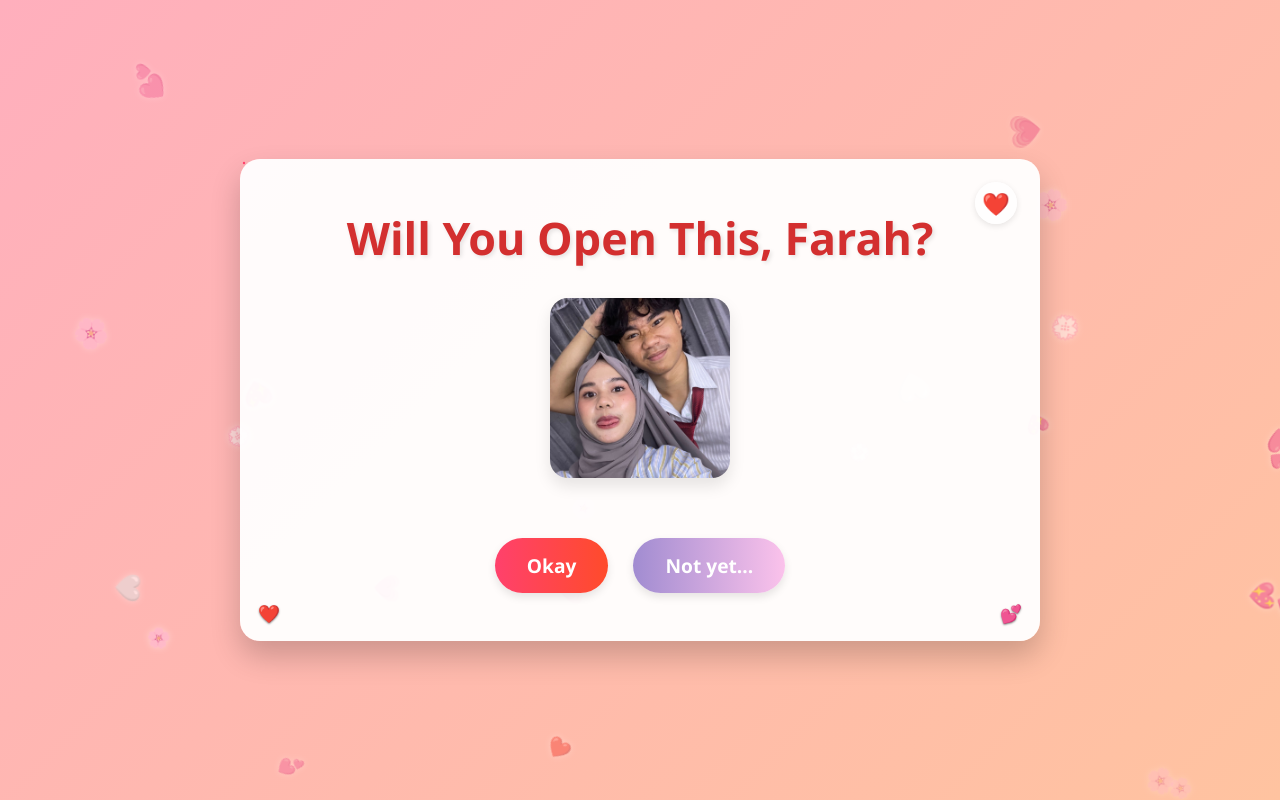
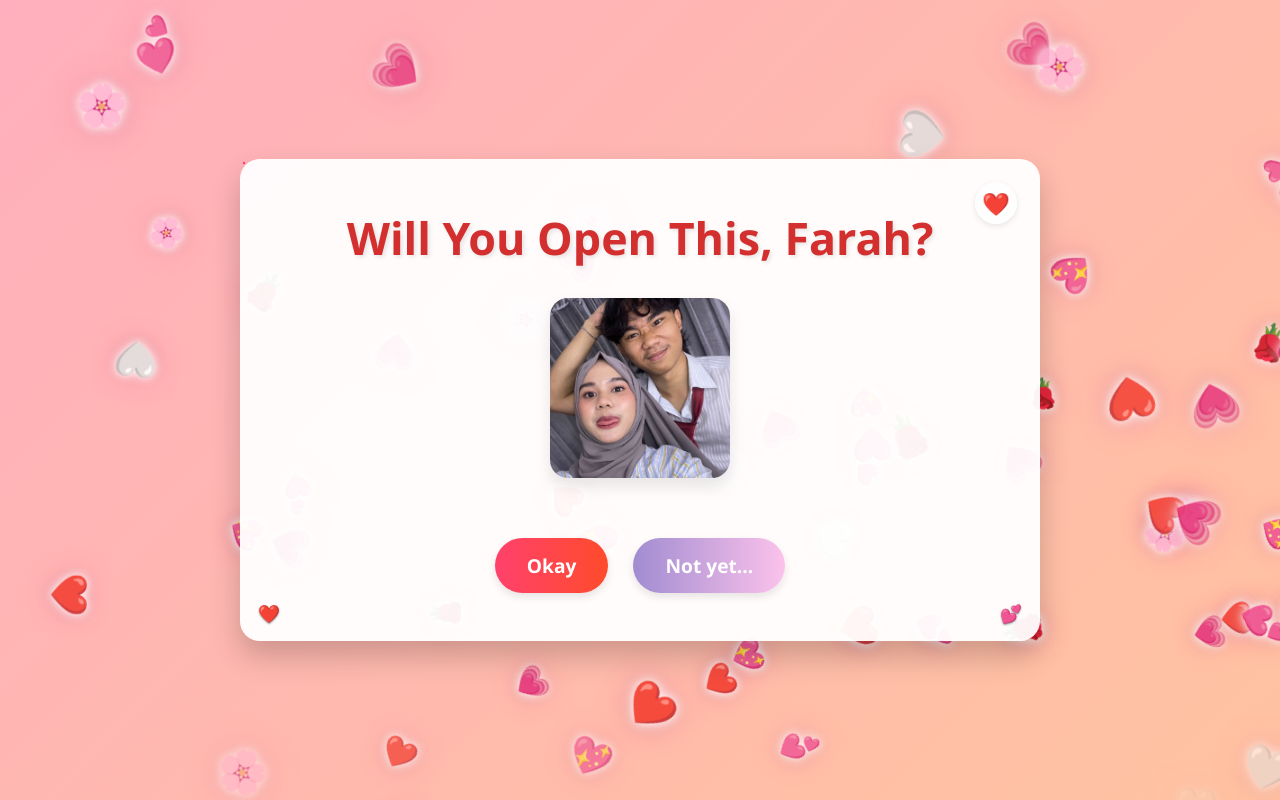
Before and after one commit to Dhavarel/herherher, a plain HTML site: page index.html in a window 1280 px wide. Drawn offline with Linux system fonts and the light colour scheme.

Commit message:
Add files via upload

```diff
--- a/index.html
+++ b/index.html
@@ -300,16 +300,22 @@
             display: block;
         }
 
-        /* Faster floating garden */
+        /* Ultra-visible floating garden */
         .floating-element {
             position: fixed;
-            bottom: -50px;
-            font-size: 1.4rem;
-            opacity: 0.6;
+            bottom: -40px;
+            font-size: 2rem;
+            opacity: 0.95; /* Almost solid! */
             z-index: -1;
             pointer-events: none;
-            animation: floatUp 8s infinite ease-out; /* Was 16s → now 8s! */
-            text-shadow: 0 0 6px rgba(255, 255, 255, 0.6);
+            animation: floatUp 9s infinite ease-out;
+            /* Strong glow that works on pink background */
+            text-shadow:
+                0 0 8px rgba(255, 255, 255, 1),
+                0 0 16px rgba(255, 255, 255, 0.8),
+                0 0 24px rgba(255, 65, 108, 0.6);
+            /* Makes white hearts bright, pink hearts vibrant */
+            filter: drop-shadow(0 2px 4px rgba(0,0,0,0.1));
         }
 
         @keyframes floatUp {
@@ -317,22 +323,38 @@
                 transform: translateY(0) rotate(0deg);
                 opacity: 0;
             }
-            10% {
-                opacity: 0.6;
+            8% {
+                opacity: 0.95;
             }
-            90% {
-                opacity: 0.3;
+            92% {
+                opacity: 0.8;
             }
             100% {
-                transform: translateY(-120vh) rotate(360deg);
+                transform: translateY(-110vh) rotate(360deg);
                 opacity: 0;
             }
         }
 
-        /* Faster layers */
-        .floating-element.near { animation-duration: 6s; opacity: 0.75; font-size: 1.8rem; }
-        .floating-element.mid { animation-duration: 8s; opacity: 0.6; font-size: 1.5rem; }
-        .floating-element.far { animation-duration: 10s; opacity: 0.4; font-size: 1.2rem; }
+        /* Big, bold layers */
+        .floating-element.near {
+            animation-duration: 6s;
+            font-size: 2.6rem;
+            opacity: 1;
+            text-shadow:
+                0 0 10px rgba(255, 255, 255, 1),
+                0 0 20px rgba(255, 255, 255, 0.9),
+                0 0 30px rgba(255, 65, 108, 0.7);
+        }
+        .floating-element.mid {
+            animation-duration: 9s;
+            font-size: 2.2rem;
+            opacity: 0.95;
+        }
+        .floating-element.far {
+            animation-duration: 12s;
+            font-size: 1.8rem;
+            opacity: 0.9;
+        }
 
         /* === MOBILE-FIRST OPTIMIZATIONS === */
         @media (max-width: 600px) {
@@ -708,35 +730,35 @@
         }
 
         function createFloatingGarden() {
-            const emojis = ['❤️', '🤍', '🌸', '💕', '💗', '💮', '💖'];
-            const colors = ['#ff416c', '#ffffff', '#ffd3e0', '#ffafbd', '#ffc3a0'];
+            const emojis = ['❤️', '🤍', '🌸', '💕', '💗', '💖', '🌹'];
+            const colors = ['#ff416c', '#ffffff', '#ffafbd', '#ffd3e0', '#e91e63'];
             const layers = ['near', 'mid', 'far'];
 
-            // Create 35 elements quickly at start
-            for (let i = 0; i < 35; i++) {
+            // Create 50 big elements FAST at start
+            for (let i = 0; i < 50; i++) {
                 setTimeout(() => {
                     const el = document.createElement('div');
                     el.className = `floating-element ${layers[Math.floor(Math.random() * layers.length)]}`;
                     el.innerHTML = emojis[Math.floor(Math.random() * emojis.length)];
                     el.style.color = colors[Math.floor(Math.random() * colors.length)];
                     el.style.left = Math.random() * 100 + '%';
-                    el.style.animationDelay = Math.random() * 3 + 's'; // Shorter delay
+                    el.style.animationDelay = Math.random() * 1.5 + 's';
                     document.body.appendChild(el);
-                    setTimeout(() => el.remove(), 12000); // Remove after 12s
-                }, i * 200); // Every 0.2s → faster buildup!
+                    setTimeout(() => el.remove(), 13000);
+                }, i * 80); // Every 0.08s → thick & rich!
             }
 
-            // Keep adding every 800ms (was 1200ms)
+            // Keep adding every 600ms (dense flow)
             setInterval(() => {
                 const el = document.createElement('div');
                 el.className = `floating-element ${layers[Math.floor(Math.random() * layers.length)]}`;
                 el.innerHTML = emojis[Math.floor(Math.random() * emojis.length)];
                 el.style.color = colors[Math.floor(Math.random() * colors.length)];
                 el.style.left = Math.random() * 100 + '%';
-                el.style.animationDuration = (Math.random() * 4 + 6) + 's'; // 6-10s
+                el.style.animationDuration = (Math.random() * 6 + 6) + 's';
                 document.body.appendChild(el);
-                setTimeout(() => el.remove(), 12000);
-            }, 800); // New element every 0.8 seconds → lively!
+                setTimeout(() => el.remove(), 13000);
+            }, 600);
         }
 
         // Start the garden
```
